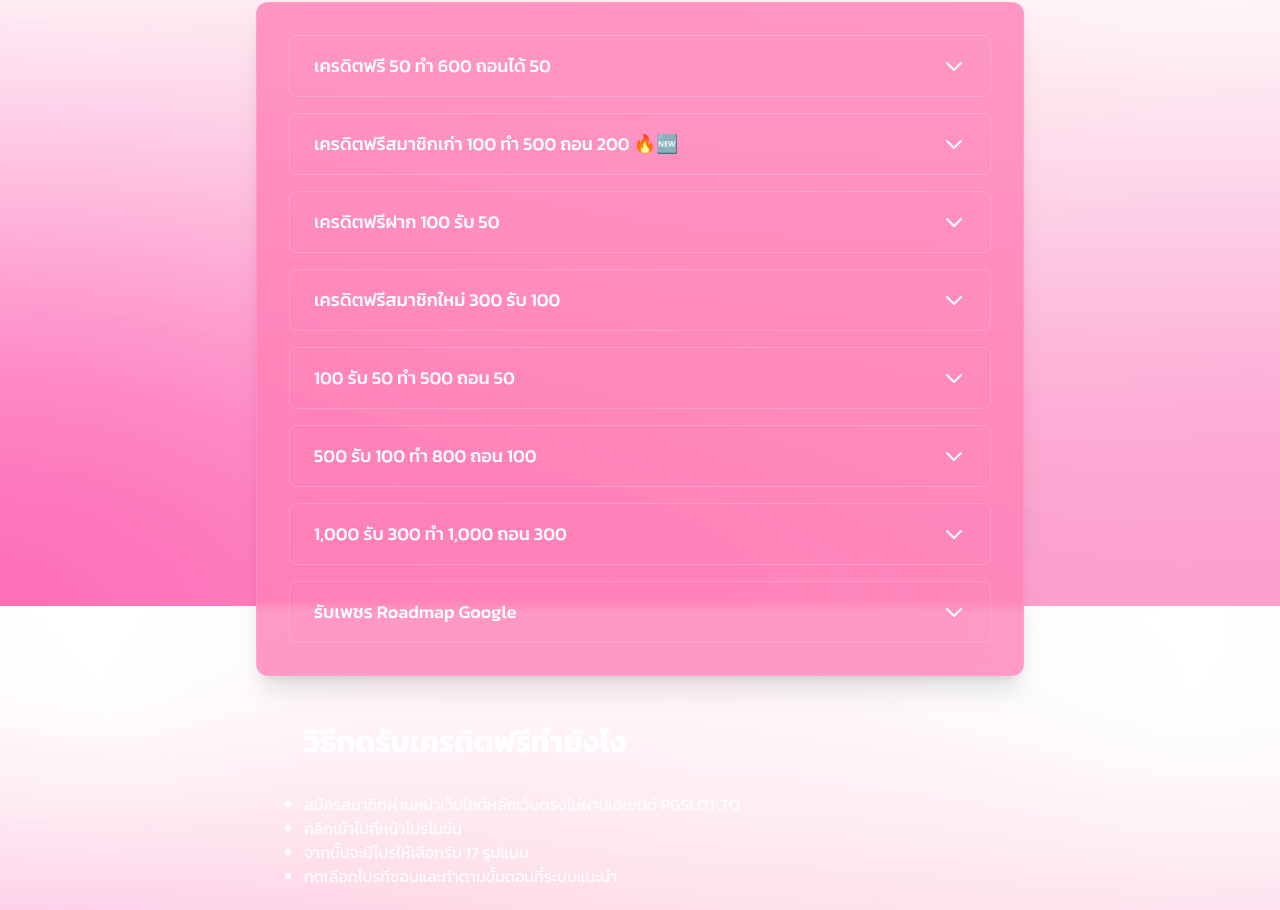
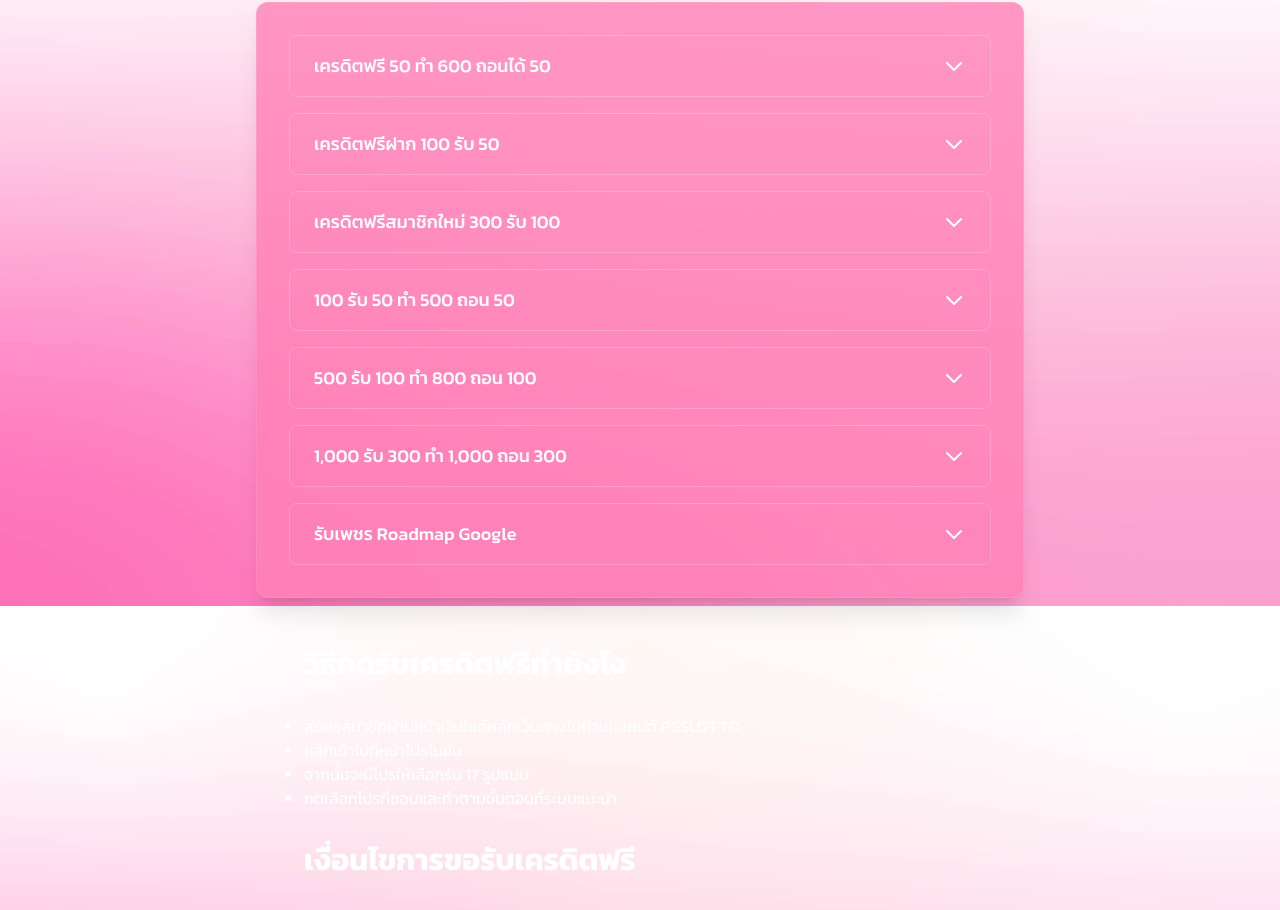
Before and after one commit to zhshimanto/PgTo, a Nuxt app: page /free-credit in a window 1280 px wide. Shown: the part 994-1904 px from the top of the page. Built offline with nearby package versions, Linux system fonts and the light colour scheme.

Commit message:
free credit page

```diff
--- a/pages/free-credit.vue
+++ b/pages/free-credit.vue
@@ -142,10 +142,6 @@ const faqItems = [
     answer: 'รหัสคูปอง : PGSLOTTOFREE50'
   },
   {
-    question: 'เครดิตฟรีสมาชิกเก่า 100 ทำ 500 ถอน 200 🔥🆕',
-    answer: 'รหัสคูปอง : PGSLOTTOFREE100'
-  },
-  {
     question: 'เครดิตฟรีฝาก 100 รับ 50',
     answer: 'รหัสคูปอง : QGQ5V2XJT6INNBS1'
   },
```
